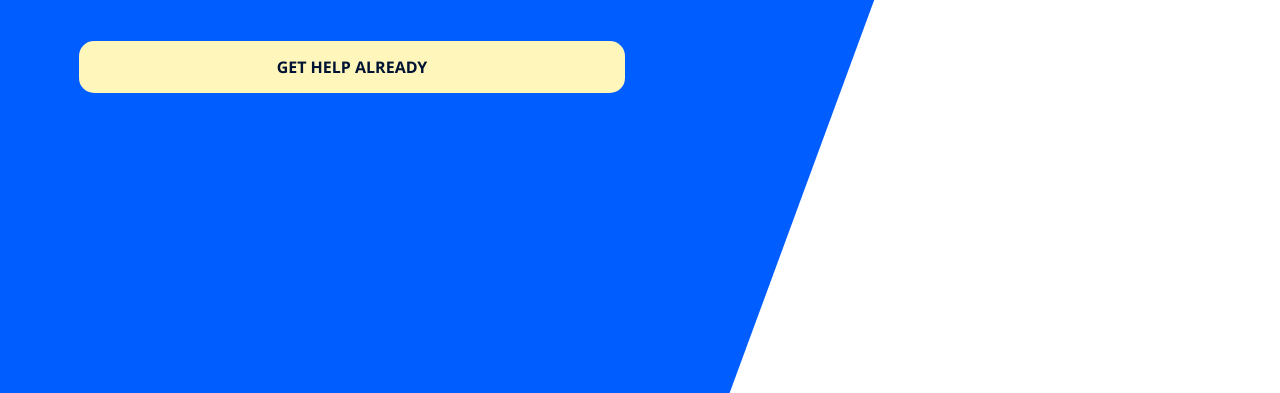
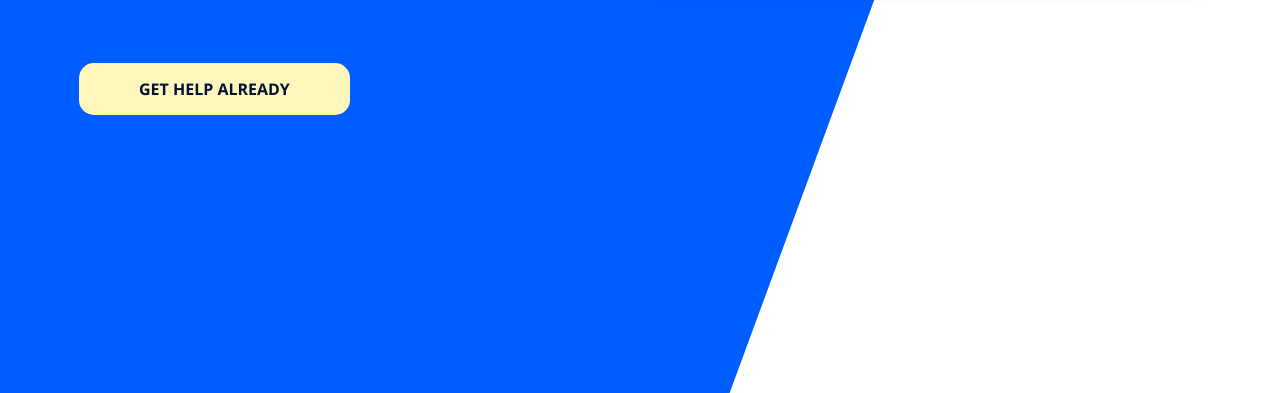
Before and after one commit to walid-sadaoui/Sassy, a plain HTML site: page index.html in a window 1280 px wide. Shown: the part 407-800 px from the top of the page. Drawn offline with Linux system fonts and the light colour scheme.

Commit message:
FIX: include desktop

```diff
--- a/css/main.scss
+++ b/css/main.scss
@@ -137,7 +137,7 @@ main {
             margin: 50px auto 0 auto;
             padding: $padding;
 
-            include desktop {
+            @include desktop {
                 display: inline-block;
                 padding: $padding $padding*4;
             }
```
Also changed, not shown: css/main.css, 1 other file.
